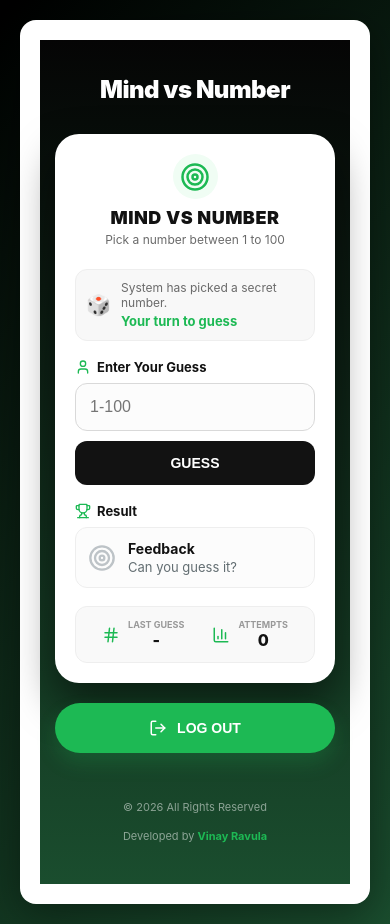
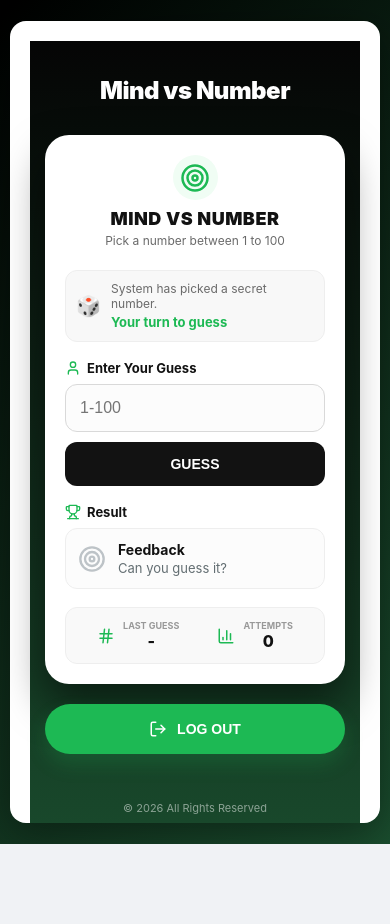
Before and after one commit to vinayravula7/gameui, a React (Create React App) app: page /dashboard in a window 390 px wide. After the commit the page ends 844 px from the top, so only its background shows below. Built offline with nearby package versions, Linux system fonts and the light colour scheme; sample sign-in values are in the browser's storage.

Commit message:
Refactor Dashboard styles for better layout
Updated styles for the Dashboard component to improve layout and responsiveness.

```diff
--- a/src/Dashboard.jsx
+++ b/src/Dashboard.jsx
@@ -5,7 +5,7 @@ const Dashboard = () => {
   return (
     <div style={styles.container}>
       <div style={styles.contentWrapper}>
-        {/* Main Card containing the game and its internal footer/logout */}
+        {/* Main Card containing the game */}
         <main style={styles.mainCard}>
           <GuessGame />
         </main>
@@ -19,14 +19,20 @@ const styles = {
     display: "flex",
     justifyContent: "center",
     alignItems: "center",
-    minHeight: "100vh",
+    /* Mobile address bar issues lekunda 100dvh use cheyali */
+    height: "100dvh",
+    width: "100vw",
     background: "linear-gradient(135deg, #000000 0%, #1a4d2e 100%)",
-    padding: "20px",
+    padding: "10px", // Mobile lo space kosam koncham thaggincha
     fontFamily: "'Inter', sans-serif",
+    boxSizing: "border-box",
+    overflow: "hidden", // Motham page scroll avvadu
   },
   contentWrapper: {
     width: "100%",
     maxWidth: "500px",
+    /* Card screen height kante peddadi avvakunda chusthundi */
+    maxHeight: "95dvh",
     display: "flex",
     flexDirection: "column",
     gap: "15px",
@@ -35,9 +41,14 @@ const styles = {
   mainCard: {
     backgroundColor: "#ffffff",
     borderRadius: "16px",
-    overflow: "hidden",
     boxShadow: "0 10px 40px rgba(0,0,0,0.4)",
     padding: "20px",
+    display: "flex",
+    flexDirection: "column",
+    /* IMPORTANT: Content ekkuva unte card lopale scroll avthundi,
+       kaani main page scroll bar raadu */
+    overflowY: "auto",
+    boxSizing: "border-box",
   },
 };
 
```
Lines whose indentation alone changed are shown as unchanged.
